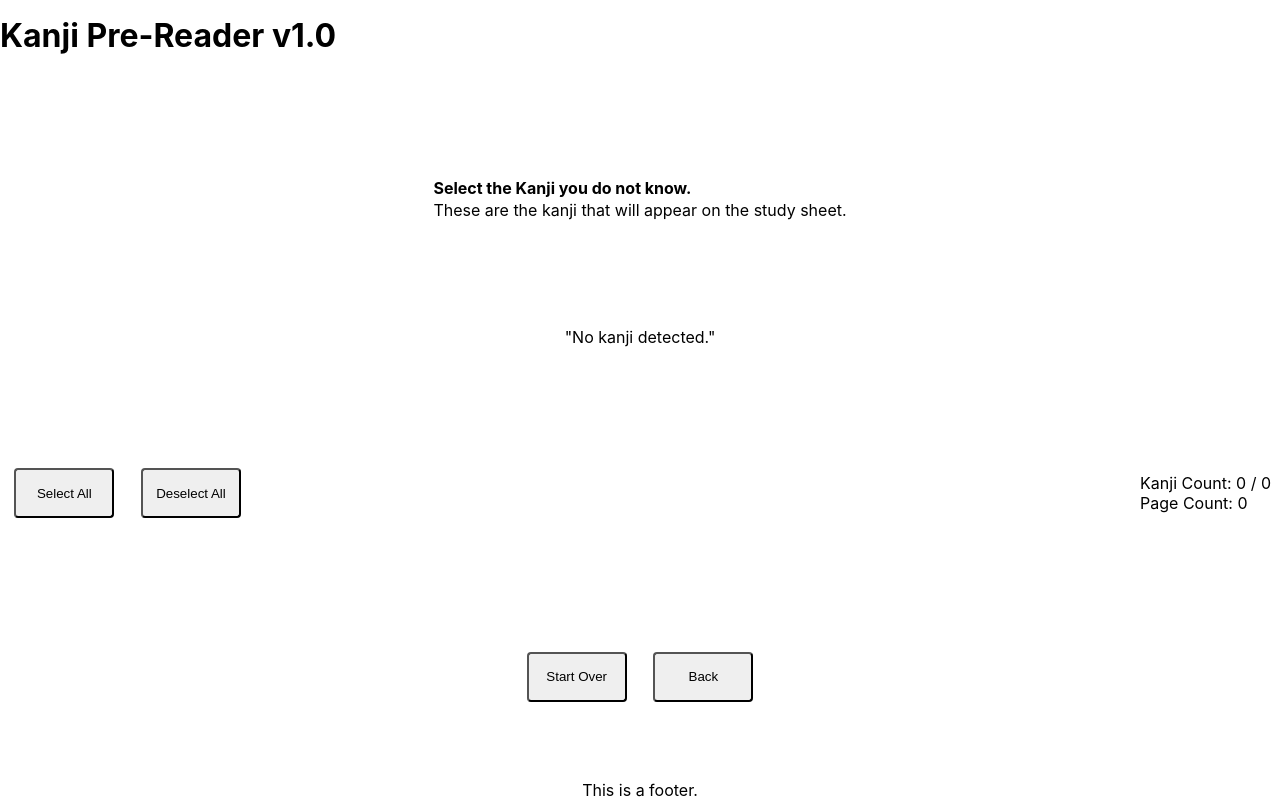
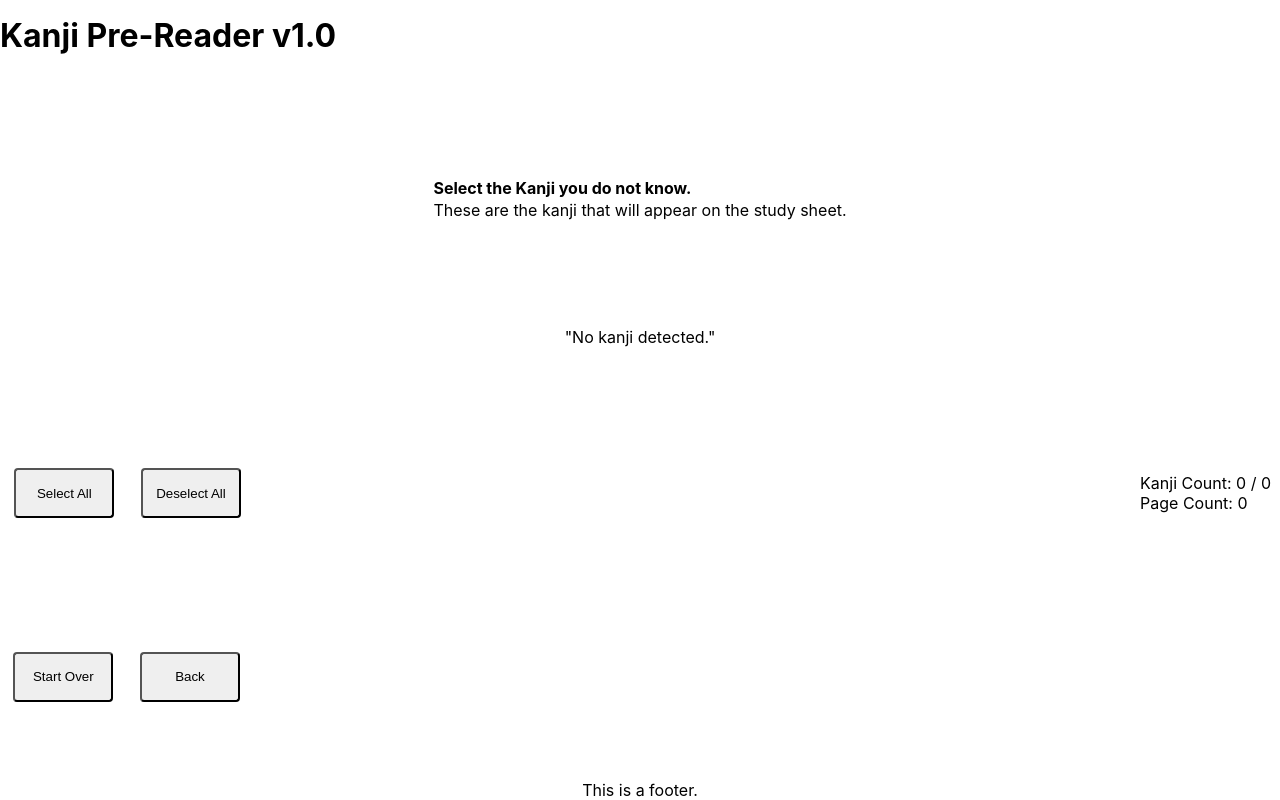
Before and after one commit to jodyanna/kanji-pre-reader, a React (Create React App) app: page /step-2 in a window 1280 px wide. Built offline with nearby package versions, Linux system fonts and the light colour scheme.

Commit message:
shared AppNav styled-component

```diff
--- a/src/components/Filter/index.js
+++ b/src/components/Filter/index.js
@@ -4,8 +4,8 @@ import { useHistory } from "react-router-dom";
 // Components
 import { Checkbox } from "./Checkbox";
 // Styled-components
-import {Form, Table, TableBody, TableRow, TableCol, ButtonRow, TableFooter, FlexRow} from "./style";
-import { Button } from "../Shared/Button";
+import {Form, Table, TableBody, TableRow, TableCol, TableFooter, FlexRow} from "./style";
+import { AppNav, Button } from "../Shared/style";
 
 
 export default function Filter(props) {
@@ -141,7 +141,7 @@ export default function Filter(props) {
         </TableFooter>
       </Table>
 
-      <ButtonRow>
+      <AppNav>
         <Button type="button"
                 value="Start Over"
                 onClick={handleStartOverClick}
@@ -159,7 +159,7 @@ export default function Filter(props) {
           :
           ""
         }
-      </ButtonRow>
+      </AppNav>
     </Form>
   )
 }
--- a/src/components/Shared/Button.js
+++ b/src/components/Shared/style.js
@@ -12,3 +12,13 @@ export const Button = styled.input`
     cursor: pointer;
   }
 `;
+
+export const AppNav = styled.div`
+  display: flex;
+  flex-direction: row;
+
+  justify-content: flex-start;
+  align-items: center;
+
+  width: 100%;
+`;
```
